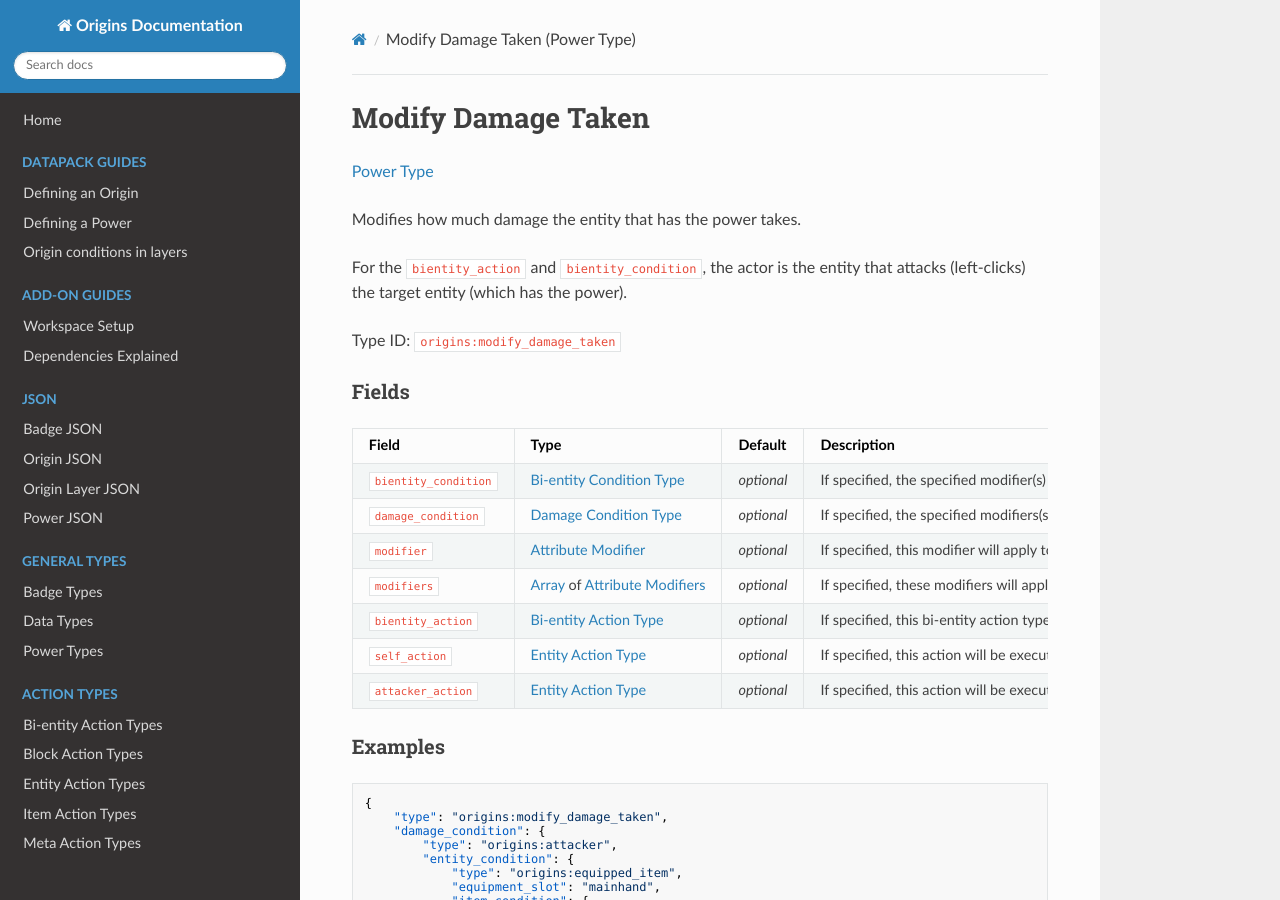
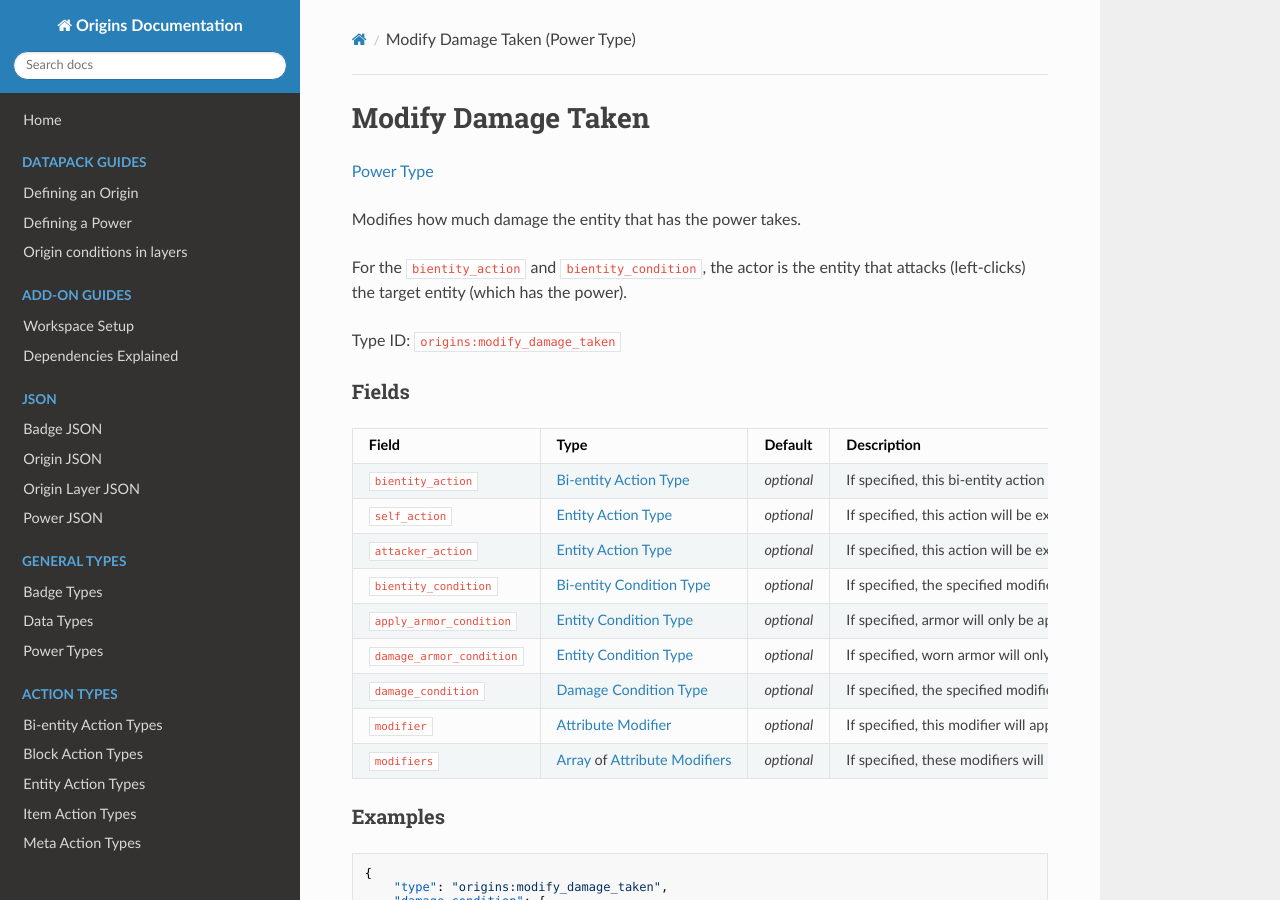
Before and after one commit to apace100/origins-docs, an MkDocs documentation site: the page built from docs/types/power_types/modify_damage_taken.md, in a window 1280 px wide and 900 px high. Built offline with MkDocs 1.6.1, drawn with Linux system fonts in a browser that asks for light colours; nearby versions of some CDN libraries.

Commit message:
Updated `modify_damage_taken.md` (Power Types) + Added new `apply_armor_condition` and `damage_armor_condition` fields in the field table * Re-arranged the fields in the field table

```diff
--- a/docs/types/power_types/modify_damage_taken.md
+++ b/docs/types/power_types/modify_damage_taken.md
@@ -18,13 +18,15 @@ Type ID: `origins:modify_damage_taken`
 
 Field  | Type | Default | Description
 -------|------|---------|-------------
+`bientity_action` | [Bi-entity Action Type](../bientity_action_types.md) | _optional_ | If specified, this bi-entity action type will be executed on either or both 'actor' (the attacker) and 'target' (the entity that has the power).
+`self_action` | [Entity Action Type](../entity_action_types.md) | _optional_ | If specified, this action will be executed on the entity that has the power whenever the modifier(s) is applied.
+`attacker_action` | [Entity Action Type](../entity_action_types.md) | _optional_ | If specified, this action will be executed on the entity/entities that has been hit whenever the modifier(s) is applied.
 `bientity_condition` | [Bi-entity Condition Type](../bientity_condition_types.md) | _optional_ | If specified, the specified modifier(s) and/or action(s) will only apply if either or both 'actor' (the attacker) and 'target' (the entity that has the power) fulfills this bi-entity condition type.
+`apply_armor_condition` | [Entity Condition Type](../entity_condition_types.md) | _optional_ | If specified, armor will only be applied to the damage received if this condition is fulfilled by the target entity.
+`damage_armor_condition` | [Entity Condition Type](../entity_condition_types.md) | _optional_ | If specified, worn armor will only be damaged if this condition is fulfilled by the target entity.
 `damage_condition` | [Damage Condition Type](../damage_condition_types.md) | _optional_ | If specified, the specified modifiers(s) and/or action(s) will only apply if the taken damage fulfills this condition.
 `modifier` | [Attribute Modifier](../data_types/attribute_modifier.md) | _optional_ | If specified, this modifier will apply to the damage amount.
 `modifiers` | [Array](../data_types/array.md) of [Attribute Modifiers](../data_types/attribute_modifier.md) | _optional_ | If specified, these modifiers will apply to the damage amount.
-`bientity_action` | [Bi-entity Action Type](../bientity_action_types.md) | _optional_ | If specified, this bi-entity action type will be executed on either or both 'actor' (the attacker) and 'target' (the entity that has the power).
-`self_action` | [Entity Action Type](../entity_action_types.md) | _optional_ | If specified, this action will be executed on the entity that has the power whenever the modifier(s) is applied.
-`attacker_action` | [Entity Action Type](../entity_action_types.md) | _optional_ | If specified, this action will be executed on the entity/entities that has been hit whenever the modifier(s) is applied.
 
 
 ### Examples
```
